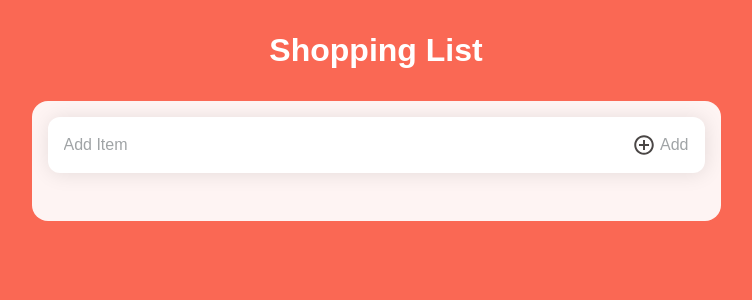
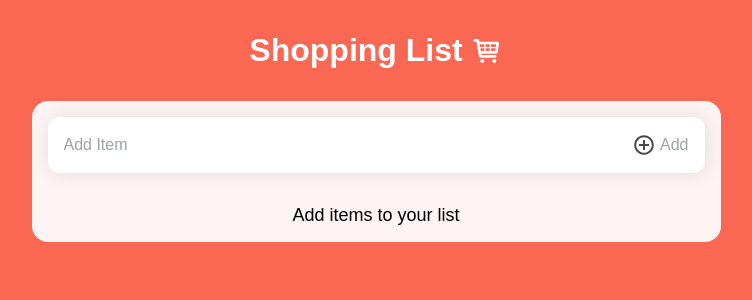
Before and after one commit to devxjs19/react-basics, a React (Vite) app in the folder simple-shopping-list/: page / in a window 1280 px wide. Shown: the top 300 px of the page, without its empty margins (264-1016 px from the left). Built offline with nearby package versions, Linux system fonts and the light colour scheme.

Commit message:
Add cart icon and show message if list is empty

```diff
--- a/simple-shopping-list/src/App.jsx
+++ b/simple-shopping-list/src/App.jsx
@@ -1,9 +1,12 @@
 import ShoppingList from "./components/ShoppingList";
+import { TiShoppingCart } from "react-icons/ti";
 
 const App = () => {
   return (
     <div className="app">
-      <h1>Shopping List</h1>
+      <h1>
+        Shopping List <TiShoppingCart />
+      </h1>
       <ShoppingList />
     </div>
   );
--- a/simple-shopping-list/src/components/ShoppingList.jsx
+++ b/simple-shopping-list/src/components/ShoppingList.jsx
@@ -42,11 +42,15 @@ const ShoppingList = () => {
   return (
     <div className="shopping-list__container">
       <ListInput listItems={listItems} onAddItem={handleAddItem} />
-      <ListItems
-        listItems={listItems}
-        onPackedItem={handlePackedItem}
-        onDeleteItem={handleDeleteItem}
-      />
+      {listItems.length === 0 ? (
+        <p>Add items to your list</p>
+      ) : (
+        <ListItems
+          listItems={listItems}
+          onPackedItem={handlePackedItem}
+          onDeleteItem={handleDeleteItem}
+        />
+      )}
     </div>
   );
 };
--- a/simple-shopping-list/src/index.css
+++ b/simple-shopping-list/src/index.css
@@ -20,7 +20,10 @@ body {
 }
 
 h1 {
-  text-align: center;
+  display: flex;
+  align-items: center;
+  justify-content: center;
+  gap: 0.5rem;
   margin: 2rem auto;
   color: #fff;
 }
@@ -44,6 +47,11 @@ button {
   background-color: #fef4f3;
   border-radius: 16px;
   padding: 1rem;
+}
+
+.shopping-list__container p {
+  text-align: center;
+  font-size: 1.125rem;
 }
 
 /* ==========
```
Also changed, not shown: 1 other file (tests, documents, lock files or other folders).
